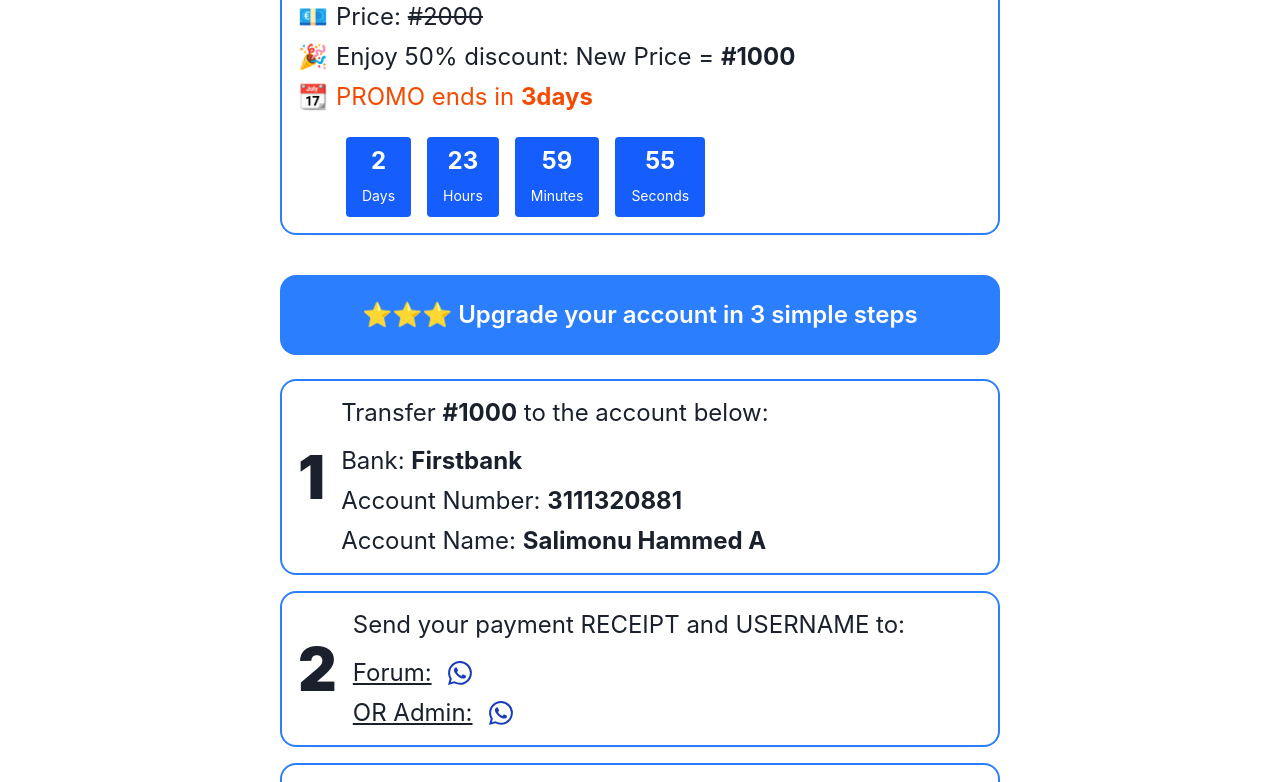
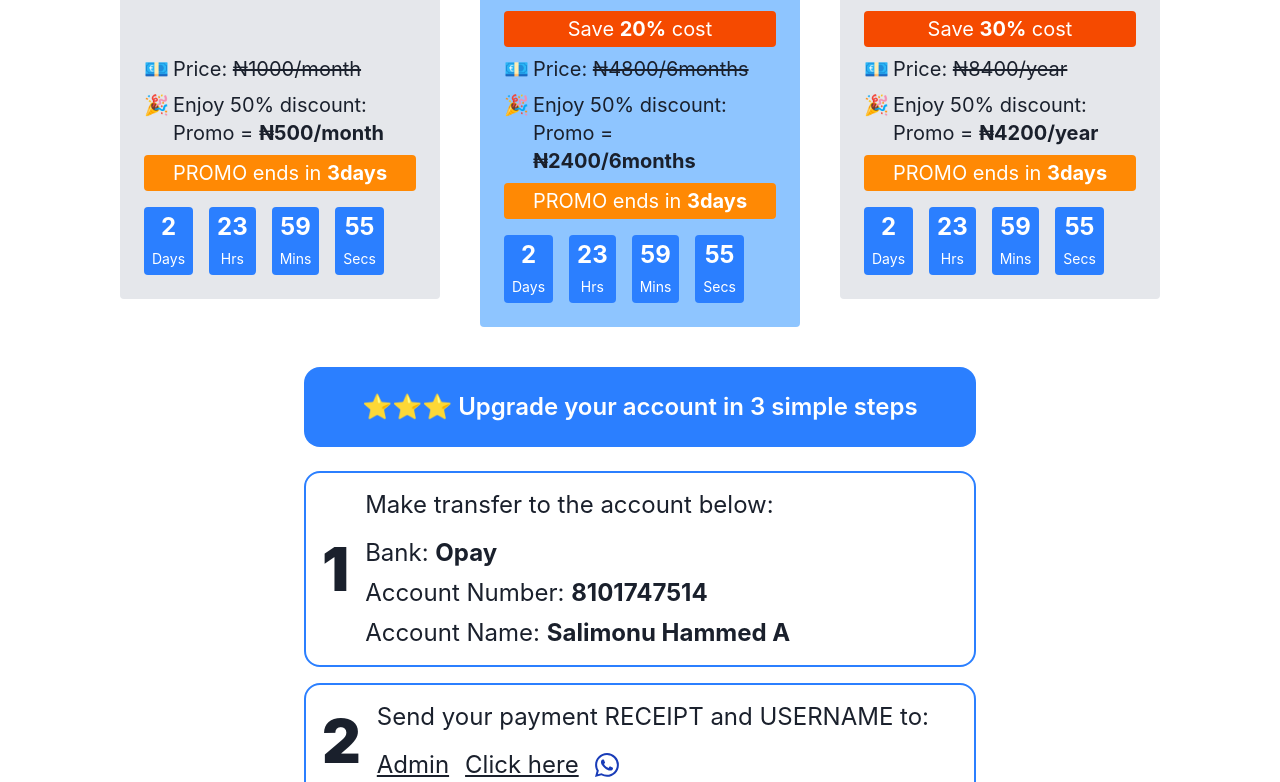
Before and after one commit to Salimonu/Nursing_Study_Companion, a React (Vite) app: page /subscribe in a window 1280 px wide. Shown: the part 305-1087 px from the top of the page. Built offline with nearby package versions, Linux system fonts and the light colour scheme.

Commit message:
update-25-Jan

```diff
--- a/src/pages/SubscriptionPage.jsx
+++ b/src/pages/SubscriptionPage.jsx
@@ -1,38 +1,26 @@
+import { BsWhatsapp } from 'react-icons/bs';
+
 import FakePromoCountdown from '@/ui/FakePromoCountdown';
-import { BsWhatsapp } from 'react-icons/bs';
+import SubscriptionCard from '@/ui/SubscriptionCard';
 
 function SubscriptionPage() {
   return (
-    <div className="min-h-90 p-10 text-2xl">
+    <div className="min-h-90 py-8 px-8 sm:px-20 text-2xl">
       <p className="md:w-[60%] mx-auto text-center mb-8 text-white bg-blue-500 font-semibold px-6 py-6 rounded-2xl">
         {' '}
         <span className="block md:inline"> 🚀🚀🚀</span> Gain{' '}
-        <span className="underline"> Lifetime Access</span> to ALL System-based
-        questions
+        <span className="underline"> Unlimited Access</span> to ALL questions
       </p>
+
+      <div className='flex gap-10 justify-center flex-wrap px-8'>
+        <SubscriptionCard bg="bg-gray-200" title="Basic" price="₦1000/month" promo="₦500/month" />
+        <SubscriptionCard bg="bg-blue-300" title="Medium" price="₦4800/6months" promo="₦2400/6months" />
+        <SubscriptionCard bg="bg-gray-200" title="Advanced" price="₦8400/year" promo="₦4200/year" />
+      </div>
+
       <div className="md:w-[60%] mx-auto">
-        <div className="mb-4 border-2 border-blue-500 rounded-2xl p-4">
-          <p className="flex gap-2 mb-2">
-            <span>💶</span>{' '}
-            <span>
-              {' '}
-              Price: <span className="line-through">#2000</span>
-            </span>
-          </p>
-          <p className="flex gap-2 mb-2">
-            <span>🎉 </span>{' '}
-            <span>
-              Enjoy 50% discount: New Price = <strong>#1000</strong>
-            </span>
-          </p>
-          <p className="flex gap-2 mb-2">
-            📆{' '}
-            <span className="text-orange-600">
-              PROMO ends in <strong> 3days</strong>
-            </span>
-          </p>
-          <FakePromoCountdown />{' '}
-        </div>
+
+        {/* </div> */}
         <p className="text-center mt-10 mb-6 text-white bg-blue-500 font-semibold px-6 py-6 rounded-2xl">
           {/* <p className=" text-blue-700 font-semibold mb-4"> */}
           <span className="block md:inline">⭐⭐⭐</span> Upgrade your account
@@ -44,13 +32,13 @@ function SubscriptionPage() {
           <span>
             <p className=" mb-4">
               {' '}
-              Transfer <strong> #1000</strong> to the account below:{' '}
+              Make transfer to the account below:{' '}
             </p>{' '}
             <p className=" mb-2">
-              Bank: <strong>Firstbank</strong>{' '}
+              Bank: <strong>Opay</strong>{' '}
             </p>{' '}
             <p className=" mb-2">
-              Account Number: <strong> 3111320881 </strong>{' '}
+              Account Number: <strong> 8101747514 </strong>{' '}
             </p>
             <p>
               {' '}
@@ -65,28 +53,21 @@ function SubscriptionPage() {
               Send your payment RECEIPT and USERNAME to:
             </span>{' '}
             <br />
-            <span className="flex mb-2 gap-4 items-center">
-              <a
-                href="https://chat.whatsapp.com/FJLSUX7byyN4bzTB5M0SkY?mode=wwt"
-                target="_blank"
-                className="underline"
-              >
-                Forum:
-              </a>{' '}
-              <a
-                href="https://chat.whatsapp.com/FJLSUX7byyN4bzTB5M0SkY?mode=wwt"
-                target="_blank"
-              >
-                <BsWhatsapp size={24} color="#193cb8" />
-              </a>
-            </span>
+
             <span className="flex gap-4 items-center">
               <a
                 href="https://wa.me/2348101747514"
                 target="_blank"
                 className="underline"
               >
-                OR Admin:
+                Admin
+              </a>{' '}
+              <a
+                href="https://wa.me/2348101747514"
+                target="_blank"
+                className="underline"
+              >
+                Click here
               </a>{' '}
               <a href="https://wa.me/2348101747514" target="_blank">
                 <BsWhatsapp size={24} color="#193cb8" />
@@ -97,11 +78,12 @@ function SubscriptionPage() {
         <p className="flex gap-4 items-center mb-4 border-2 border-blue-500 rounded-2xl p-4">
           <span className="font-black text-6xl">3</span>
           <span>
-            Access <strong>ALL System-based Questions</strong> after 24hrs
+            Access <strong>ALL Questions</strong> after 24hrs
           </span>
         </p>
       </div>
-    </div>
+      </div>
+
   );
 }
 
--- a/src/ui/FakePromoCountdown.jsx
+++ b/src/ui/FakePromoCountdown.jsx
@@ -28,11 +28,11 @@ function FakePromoCountdown() {
   const { days, hours, minutes, seconds } = formatTime(timeLeft);
 
   return (
-    <div className="flex flex-wrap gap-4 text-center ml-12">
+    <div className="flex flex-wrap gap-4 text-center ">
       <TimeBox label="Days" value={days} />
-      <TimeBox label="Hours" value={hours} />
-      <TimeBox label="Minutes" value={minutes} />
-      <TimeBox label="Seconds" value={seconds} />
+      <TimeBox label="Hrs" value={hours} />
+      <TimeBox label="Mins" value={minutes} />
+      <TimeBox label="Secs" value={seconds} />
     </div>
   );
 }
--- /dev/null
+++ b/src/ui/SubscriptionCard.jsx
@@ -0,0 +1,34 @@
+import React from 'react'
+import FakePromoCountdown from './FakePromoCountdown'
+
+const SubscriptionCard = ({title, price, promo, bg}) => {
+  return (
+    <div>
+      <div className={`${bg} w-[320px] text-xl  bg-blue-200 px-6 py-6 rounded`}>
+          <h2 className='uppercase mb-2 text-3xl font-semibold text-center'>{title}</h2>
+            {title === 'Medium'? <p className='bg-orange-600 text-white text-center py-1 rounded mb-2'>Save <strong>20%</strong> cost</p>: title === 'Advanced'? <p className='bg-orange-600 text-white text-center py-1 rounded mb-2'>Save <strong>30%</strong> cost</p>: <p className=' py-1 rounded mb-2 text-transparent'>placeholder</p> }
+            <p className="flex gap-1 mb-2 ">
+              <span>💶</span>{' '}
+              <span>
+                {' '}
+                Price: <span className="line-through">{price}</span>
+              </span>
+            </p>
+            <p className="flex gap-1 mb-2">
+              <span>🎉 </span>{' '}
+              <span>
+                Enjoy 50% discount: Promo = <strong>{promo}</strong>
+              </span>
+            </p>
+            {/* <p className="flex gap-1 mb-2">📆{' '} */}
+              <p className='mb-2 mt-2 bg-orange-400 text-white text-center py-1 rounded'>PROMO ends in <strong> 3days</strong></p>
+
+            {/* </p> */}
+            <FakePromoCountdown />{' '}
+
+        </div>
+    </div>
+  )
+}
+
+export default SubscriptionCard
--- a/src/ui/TimeBox.jsx
+++ b/src/ui/TimeBox.jsx
@@ -1,6 +1,6 @@
 function TimeBox({ label, value }) {
   return (
-    <div className="bg-blue-600 text-white px-4 py-2 rounded mt-4">
+    <div className="bg-blue-500 text-white px-2 py-1 rounded mt-2">
       <p className="text-2xl font-bold">{value}</p>
       <span className="text-sm">{label}</span>
     </div>
```
Also changed, not shown: tasks.txt, 1 other file (tests, documents, lock files or other folders).
